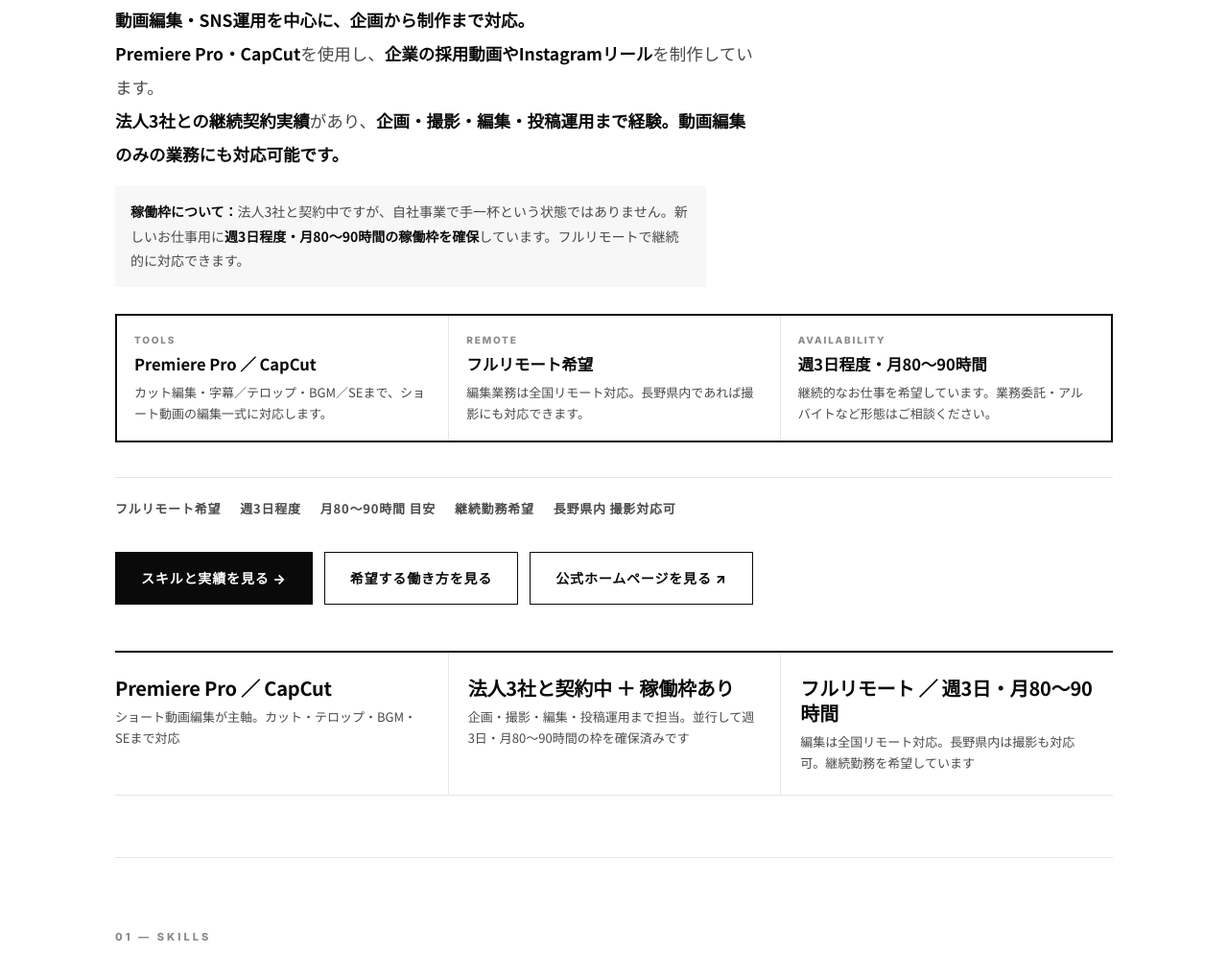
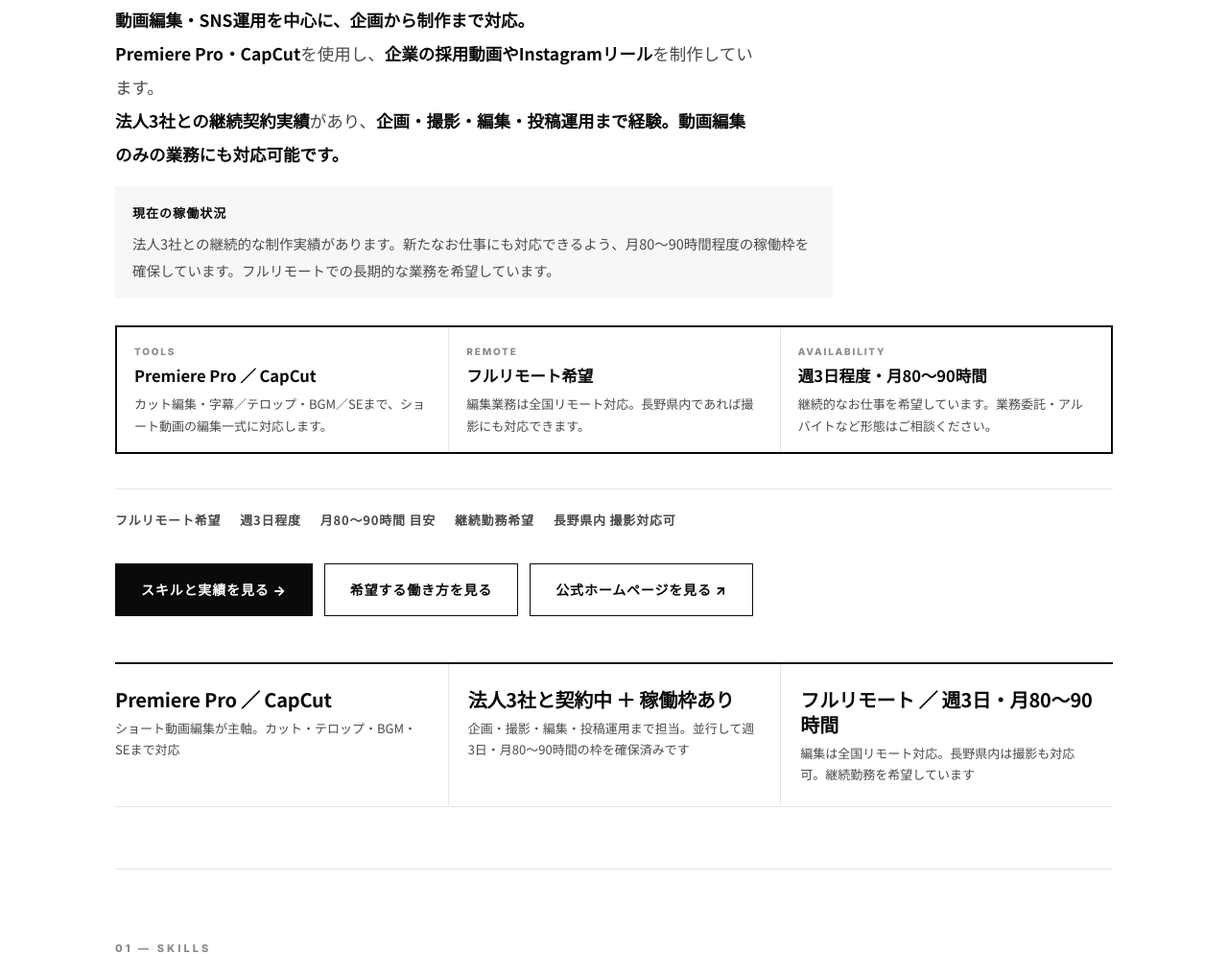
Before and after one commit to nakamurayoshiki3-cyber/nakamurayoshiki3-cyber.github.io, a plain HTML site: page index.html in a window 1280 px wide. Shown: the part 807-1801 px from the top of the page at 96% size. Drawn offline with Linux system fonts and the light colour scheme.

Commit message:
「現在の稼働状況」の文面を指定どおりに差し替え

```diff
--- a/index.html
+++ b/index.html
@@ -253,7 +253,10 @@ section{padding:72px 0;border-top:1px solid var(--line)}
     <p class="hero-sub"><b>動画編集者</b> 中村 ／ 長野県大町市拠点・フリーランス</p>
     <h1><span>動画編集・SNS運用で、</span><span>チームの力になりたい。</span></h1>
     <p class="lead"><strong>動画編集・SNS運用を中心に、企画から制作まで対応。</strong><br><strong>Premiere Pro・CapCut</strong>を使用し、<strong>企業の採用動画やInstagramリール</strong>を制作しています。<br><strong>法人3社との継続契約実績</strong>があり、<strong>企画・撮影・編集・投稿運用まで経験。動画編集のみの業務にも対応可能です。</strong></p>
-    <p style="margin:16px 0 0;padding:14px 16px;background:var(--bg-soft);font-size:14px;line-height:1.85;color:var(--ink-2);max-width:44em"><strong style="color:var(--ink)">稼働枠について：</strong>法人3社と契約中ですが、自社事業で手一杯という状態ではありません。新しいお仕事用に<strong style="color:var(--ink)">週3日程度・月80〜90時間の稼働枠を確保</strong>しています。フルリモートで継続的に対応できます。</p>
+    <div style="margin:16px 0 0;padding:16px 18px;background:var(--bg-soft);max-width:44em">
+      <p style="margin:0 0 6px;font-size:13px;font-weight:800;letter-spacing:.08em;color:var(--ink)">現在の稼働状況</p>
+      <p style="margin:0;font-size:14.5px;line-height:1.9;color:var(--ink-2)">法人3社との継続的な制作実績があります。新たなお仕事にも対応できるよう、月80〜90時間程度の稼働枠を確保しています。フルリモートでの長期的な業務を希望しています。</p>
+    </div>
 
     <div class="quick" aria-label="要点">
       <div><b><small>TOOLS</small>Premiere Pro ／ CapCut</b><span>カット編集・字幕／テロップ・BGM／SEまで、ショート動画の編集一式に対応します。</span></div>
```
